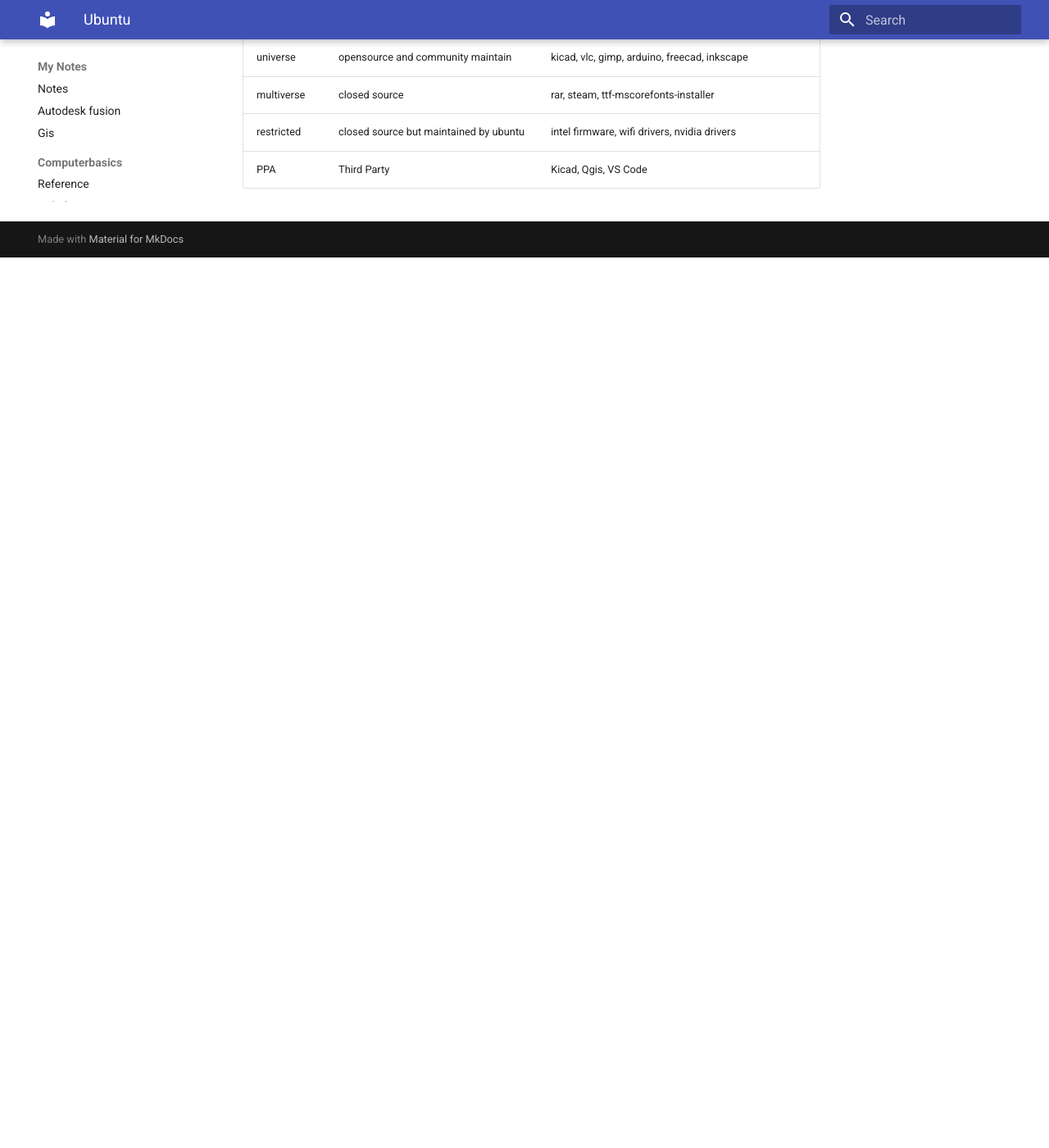
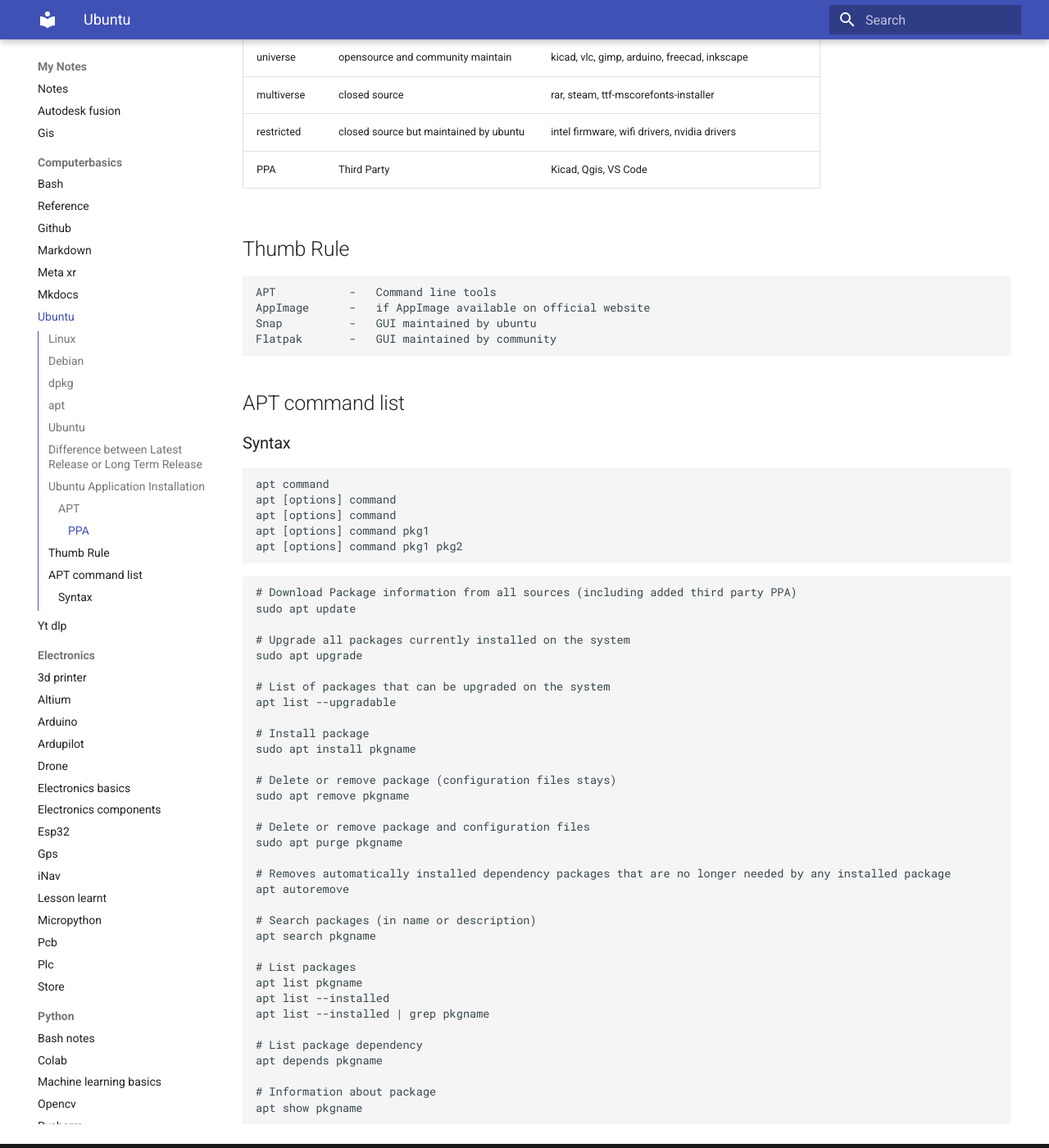
Before and after one commit to fedcba499/notes, an MkDocs documentation site: the page built from docs/computerbasics/ubuntu.md, in a window 1280 px wide and 1400 px high, scrolled down 2398 px. Shown: the whole window at 82% size. Built offline with MkDocs 1.6.1 and Material for MkDocs 9.7.7, drawn with Linux system fonts in a browser that asks for light colours; before the commit the page ends 2712 px from its top, so only the background shows below that.

````diff
--- a/docs/computerbasics/ubuntu.md
+++ b/docs/computerbasics/ubuntu.md
@@ -79,3 +79,60 @@
 | multiverse | closed source | rar, steam, ttf-mscorefonts-installer |
 | restricted | closed source but maintained by ubuntu | intel firmware, wifi drivers, nvidia drivers |
 | PPA | Third Party | Kicad, Qgis, VS Code |
+
+## Thumb Rule
+
+```
+APT           -   Command line tools
+AppImage      -   if AppImage available on official website
+Snap          -   GUI maintained by ubuntu
+Flatpak       -   GUI maintained by community
+```
+
+## APT command list
+
+### Syntax
+```bash
+apt command
+apt [options] command
+apt [options] command
+apt [options] command pkg1
+apt [options] command pkg1 pkg2
+```
+
+```bash
+# Download Package information from all sources (including added third party PPA)
+sudo apt update
+
+# Upgrade all packages currently installed on the system
+sudo apt upgrade
+
+# List of packages that can be upgraded on the system
+apt list --upgradable
+
+# Install package
+sudo apt install pkgname
+
+# Delete or remove package (configuration files stays)
+sudo apt remove pkgname
+
+# Delete or remove package and configuration files
+sudo apt purge pkgname
+
+# Removes automatically installed dependency packages that are no longer needed by any installed package
+apt autoremove
+
+# Search packages (in name or description)
+apt search pkgname
+
+# List packages
+apt list pkgname
+apt list --installed
+apt list --installed | grep pkgname
+
+# List package dependency
+apt depends pkgname
+
+# Information about package
+apt show pkgname
+```
````
Also changed, not shown: docs/computerbasics/bash.md (added, +93 -0 lines), docs/electronics/arduino.md (added, +9 -0 lines).
